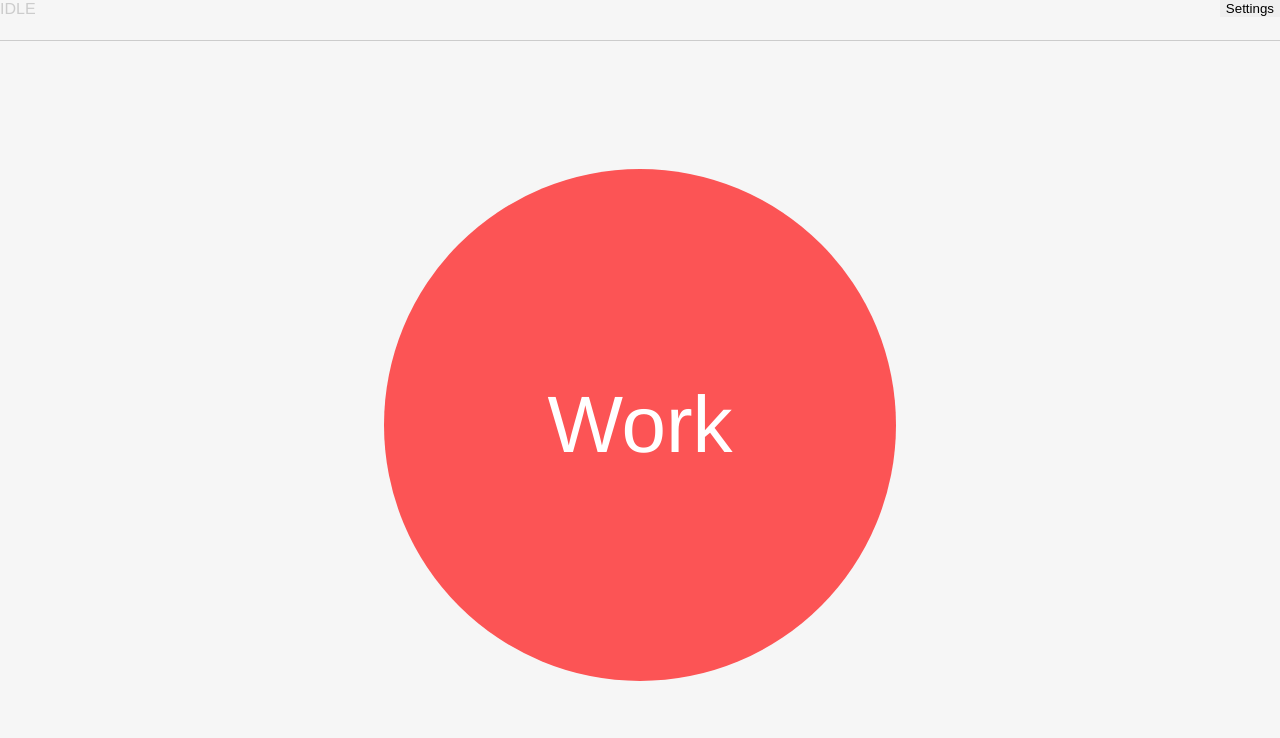
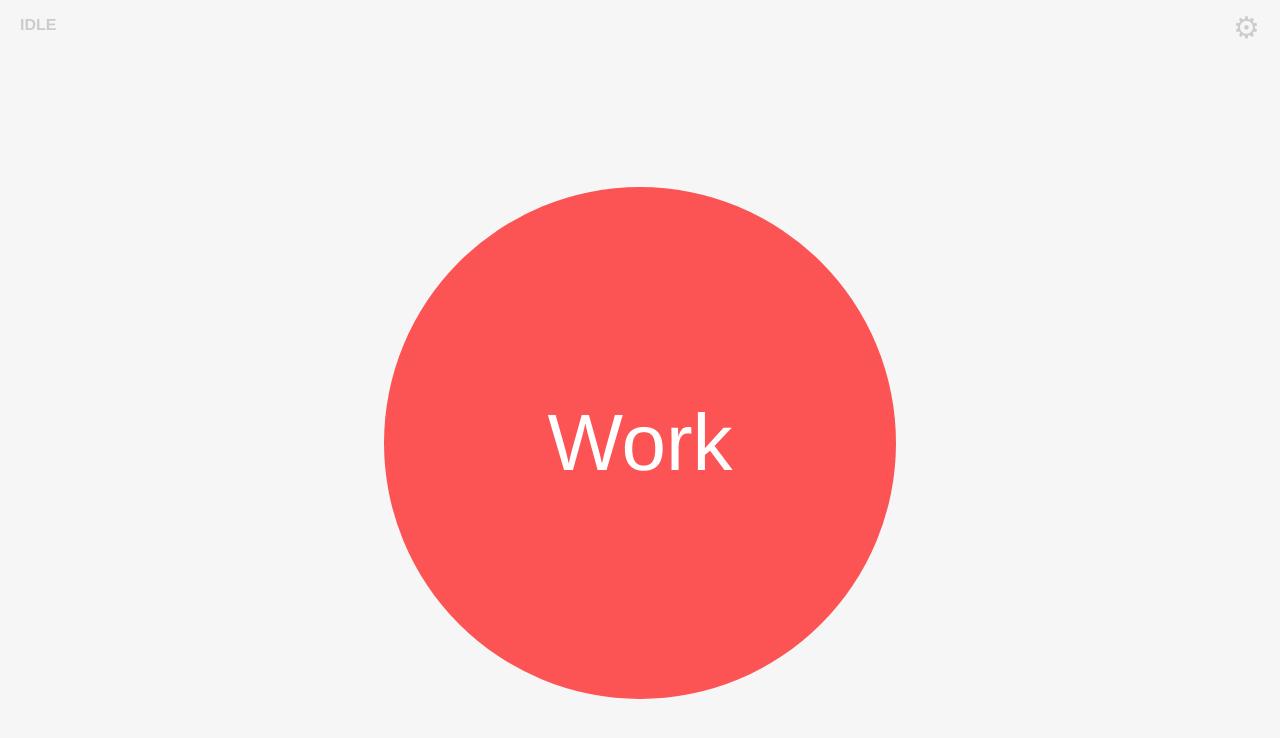
Before and after one commit to 3rd/totomato, a Vue app: page / in a window 1280 px wide. Shown: the top 738 px of the page. Built offline with nearby package versions, Linux system fonts and the light colour scheme.

Commit message:
D: Styling

```diff
--- a/src/App.vue
+++ b/src/App.vue
@@ -181,4 +181,19 @@ body {
   width: 100%;
   height: 100%;
 }
+.clearfix:after {
+   visibility: hidden;
+   display: block;
+   font-size: 0;
+   content: " ";
+   clear: both;
+   height: 0;
+ }
+.clearfix { display: inline-block; }
+button {
+  cursor: pointer;
+}
+button:focus {
+  outline: 0;
+}
 </style>
--- a/src/components/app-header.vue
+++ b/src/components/app-header.vue
@@ -4,7 +4,7 @@
       {{ timerStateText }}
     </div>
     <div class="settings">
-      <button @click="settingsAction">Settings</button>
+      <button @click="settingsAction">&#9881;</button>
     </div>
   </div>
 </template>
@@ -26,16 +26,28 @@ export default {
 
 <style scoped>
   .app-header {
-    height: 40px;
-    border-bottom: 1px solid #ccc;
+    box-sizing: border-box;
+    padding: 10px 20px;
+    width: 100%;
+  }
+  .status, .settings {
+    vertical-align: middle;
+    display: block;
   }
   .status {
     text-transform: uppercase;
     color: #ccc;
     float: left;
+    font-weight: bold;
+    line-height: 30px;
   }
   button {
     border: 0;
     float: right;
+    font-size: 30px;
+    color: #ccc;
+    background: transparent;
+    padding: 0;
+    margin: 0;
   }
 </style>
--- a/src/components/app-settings.vue
+++ b/src/components/app-settings.vue
@@ -7,8 +7,10 @@
     <div class="field">
       Break session last <input v-model="settingBreakSessionMinutes"> minutes.
     </div>
-    <button @click="saveSettings">Save settings</button>
-    <button @click="cancel">Cancel</button>
+    <div class="actions">
+      <button @click="saveSettings">Save settings</button>
+      <button @click="cancel">Cancel</button>
+    </div>
   </div>
 </template>
 
@@ -47,6 +49,23 @@ export default {
     width: 100%;
     height: 100%;
     background: #f6f6f6;
+    padding-top: 100px;
+    box-sizing: border-box;
+  }
+  h1 {
+    font-size: 24px;
+    color: #666;
+    margin-bottom: 50px;
+  }
+  .field {
+    margin-bottom: 20px;
+    background: white;
+    padding: 10px;
+    color: #999;
+    max-width: 400px;
+    display: block;
+    margin: auto;
+    margin-bottom: 10px;
   }
   input {
     border: 1px solid #eee;
@@ -54,7 +73,19 @@ export default {
     width: 40px;
     text-align: center;
   }
-  .field {
-    margin-bottom: 20px;
+  .actions {
+    margin-top: 20px;
+  }
+  button {
+    padding: 10px 20px;
+    border: 0;
+    min-width: 140px;
+    background: #3498db;
+    color: white;
+    font-size: 16px;
+    margin-right: 10px;
+  }
+  button:last-child {
+    margin-right: 0;
   }
 </style>
--- a/src/components/app-timer.vue
+++ b/src/components/app-timer.vue
@@ -33,6 +33,7 @@ export default {
     border-radius: 40vw;
     margin: auto;
     margin-top: 10vw;
+    cursor: pointer;
   }
   .circle .text {
     line-height: 40vw;
```
